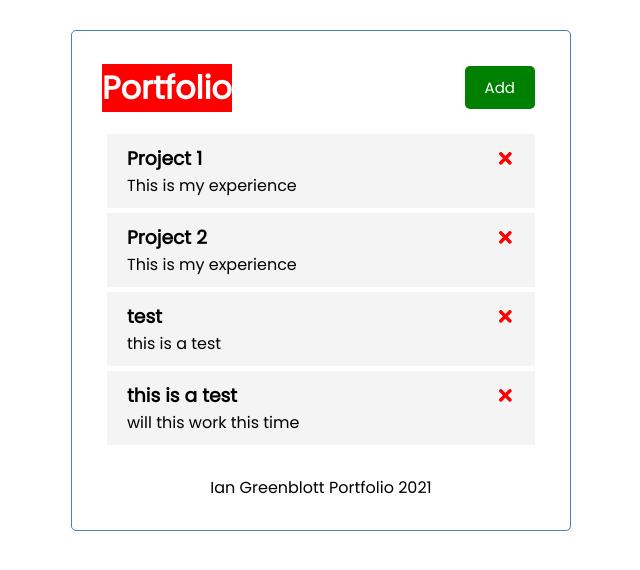
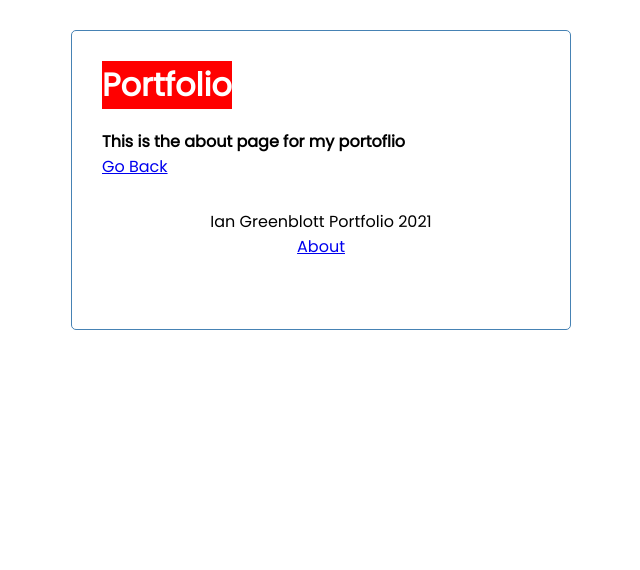
Before and after one commit to Zartender/ian-portfolio, a React (Create React App) app: page /about in a window 1280 px wide. Shown: the top 570 px of the page, without its empty margins (319-959 px from the left). Built offline with nearby package versions, Linux system fonts and the light colour scheme; data requests are answered from the project's data file.

Commit message:
Finally sorted out my routes. Yikes. Need to figure out this checker thing.

```diff
--- a/db.json
+++ b/db.json
@@ -1,12 +1,5 @@
 {
   "projects": [
-    {
-      "id": 1,
-      "projectTitle": "Project 1",
-      "text": "This is my experience",
-      "background": "Background and Proifiencies",
-      "reminder": false
-    },
     {
       "id": 2,
       "projectTitle": "Project 2",
@@ -27,6 +20,13 @@
       "day": "maybe",
       "reminder": false,
       "id": 4
+    },
+    {
+      "projectTitle": "New Test",
+      "text": "TEst",
+      "day": "TEsting",
+      "reminder": true,
+      "id": 5
     }
   ]
 }
--- a/src/App.js
+++ b/src/App.js
@@ -1,11 +1,11 @@
 
 import { useState, useEffect } from "react"
-// import { BrowserRouter as Router, Route } from 'react-router-dom'
-import Header from "./components/Header";
-import Projects from "./components/Projects";
-import AddProject from "./components/AddProject";
-import Footer from "./components/Footer";
-// import { About } from "./components/About";
+import { BrowserRouter as Router, Route, Routes } from 'react-router-dom'
+import Header from "./components/Header"
+import Footer from "./components/Footer"
+import Projects from "./components/Projects"
+import AddProject from "./components/AddProject"
+import About from "./components/About"
 
 // import './App.css';
 
@@ -77,8 +77,10 @@
   // Toggle Reiminder
   const toggleReminder = async (id) => {
     const projectToToggle = await fetchProject(id)
-    const updProject = { ...projectToToggle,
-    reminder: !projectToToggle.reminder }
+    const updProject = {
+      ...projectToToggle,
+      reminder: !projectToToggle.reminder
+    }
 
     const res = await fetch(`http://localhost:5000/projects/${id}`, {
       method: 'PUT',
@@ -87,7 +89,7 @@
       },
       body: JSON.stringify(updProject)
     })
-      const data = await res.json ()
+    const data = await res.json()
 
     setProjects(
       projects.map((project) =>
@@ -97,23 +99,37 @@
   }
 
   return (
+    <Router>
 
-    // jsx
       <div className='container'>
         <Header
           onAdd={() => setShowAddProject
             (!showAddProject)}
           showAdd={showAddProject}
         />
+        <Routes>
+          <Route
+            path='/'
+            element={
+              <>
                 {showAddProject && <AddProject onAdd={addProject} />}
                 {projects.length > 0 ? (
-        <Projects projects={projects} onDelete=
-          {deleteProject} onToggle={toggleReminder} />
+                  <Projects
+                    projects={projects}
+                    onDelete={deleteProject}
+                    onToggle={toggleReminder}
+                  />
                 ) : (
                   'No Projects to Show'
                 )}
+              </>
+            }
+          />
+          <Route path='/about' element={<About />} />
+        </Routes>
         <Footer />
       </div>
+    </Router>
   )
 }
 
--- a/src/components/About.js
+++ b/src/components/About.js
@@ -1,9 +1,11 @@
-import React from 'react'
+import { Link } from "react-router-dom"
 
-export const About = () => {
+const About = () => {
     return (
         <div>
             <h4>This is the about page for my portoflio</h4>
+            <Link to='/'>Go Back</Link>
         </div>
     )
 }
+ export default About
--- a/src/components/AddProject.js
+++ b/src/components/AddProject.js
@@ -9,13 +9,13 @@
     const onSubmit = (e) => {
         e.preventDefault()
 
-            if(!text) {
+        if (!text) {
             alert('Add Project, Please.')
 
             return
         }
 
-                onAdd({ projectTitle, text, day, reminder})
+        onAdd({ projectTitle, text, day, reminder })
         setProjectTitle('')
         setText('')
         setDay('')
@@ -49,7 +49,7 @@
                 <input type='checkbox'
                     checker={reminder}
                     value={reminder}
-                        onChange={(e) => setReminder(e.currentTarget.checked)}/>
+                    onChange={(e) => setReminder(e.currentTarget.checked)} />
             </div>
 
             <input type='submit' value='Save Project'
--- a/src/components/Footer.js
+++ b/src/components/Footer.js
@@ -1,4 +1,4 @@
-import React from 'react'
+import { Link } from "react-router-dom"
 
 export const Footer = () => {
     return (
@@ -6,7 +6,7 @@
            <p>
                Ian Greenblott Portfolio 2021
            </p>
-           <a href='/Footer'/>
+           <Link to='/about'>About</Link>
        </footer>
     )
 }
--- a/src/components/Header.js
+++ b/src/components/Header.js
@@ -1,24 +1,24 @@
 import PropTypes from 'prop-types'
+import { useLocation } from 'react-router-dom'
 import Button from './Button'
 
 
 const Header = ({ title, onAdd, showAdd }) => {
 
-
+        const location = useLocation()
 
 
 
     return (
         <header className='header'>
         <h1 style={headingStyle}>{title}</h1>
-        {/* <Button color='grey' text='About' onClick={onClick}/>
-        <Button color='grey' text='Contacts' onClick={onClick}/> */}
-        {/* <Button color='grey' text='Resume' onClick={onClick}/> */}
+        {location.pathname === '/' && (
         <Button
         color={showAdd ? 'red' : 'green'}
         text={showAdd ? 'Close' : 'Add'}
-        onClick={onAdd}/>
-
+        onClick={onAdd}
+        />
+        )}
         </header>
     )
 }
```
Lines whose indentation alone changed are shown as unchanged.
